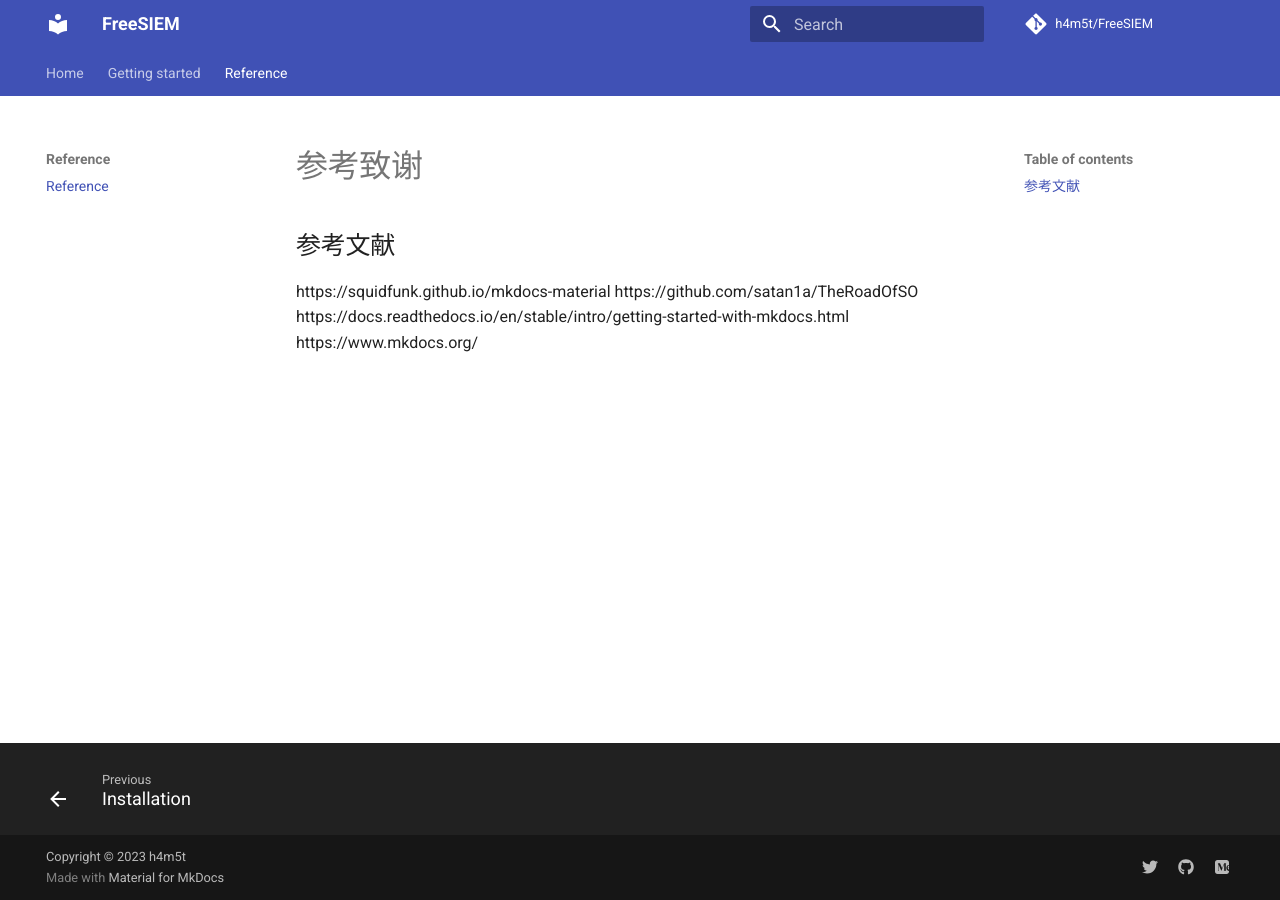
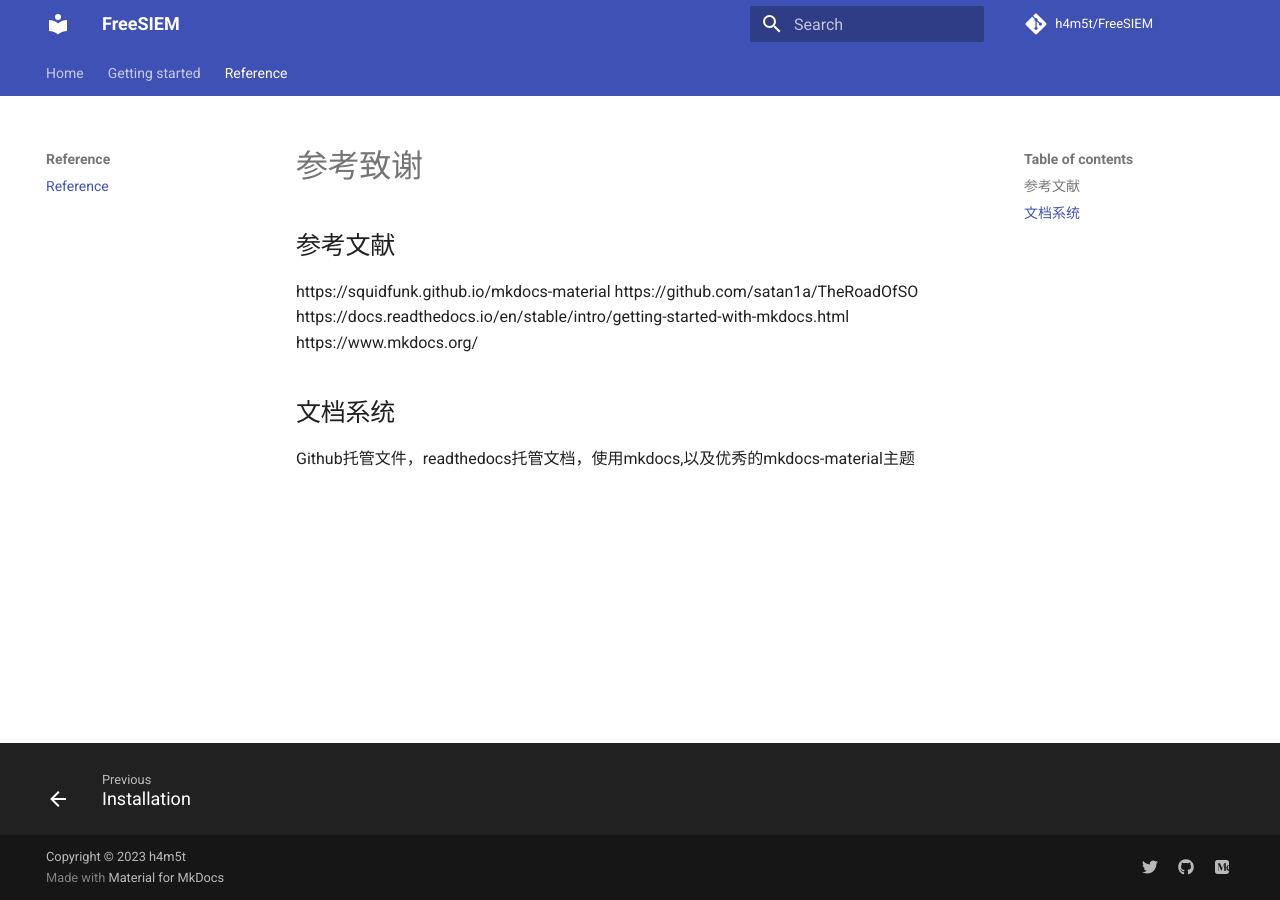
Before and after one commit to h4m5t/FreeSIEM, an MkDocs documentation site: the page built from docs/reference.md, in a window 1280 px wide. Built offline with MkDocs 1.6.1 and Material for MkDocs 9.7.7, drawn with Linux system fonts in a browser that asks for light colours; comment, search, counter and statistics services are not loaded.

Commit message:
Update reference.md

```diff
--- a/docs/reference.md
+++ b/docs/reference.md
@@ -4,3 +4,6 @@
 https://github.com/satan1a/TheRoadOfSO
 https://docs.readthedocs.io/en/stable/intro/getting-started-with-mkdocs.html
 https://www.mkdocs.org/
+
+## 文档系统
+Github托管文件，readthedocs托管文档，使用mkdocs,以及优秀的mkdocs-material主题
```
